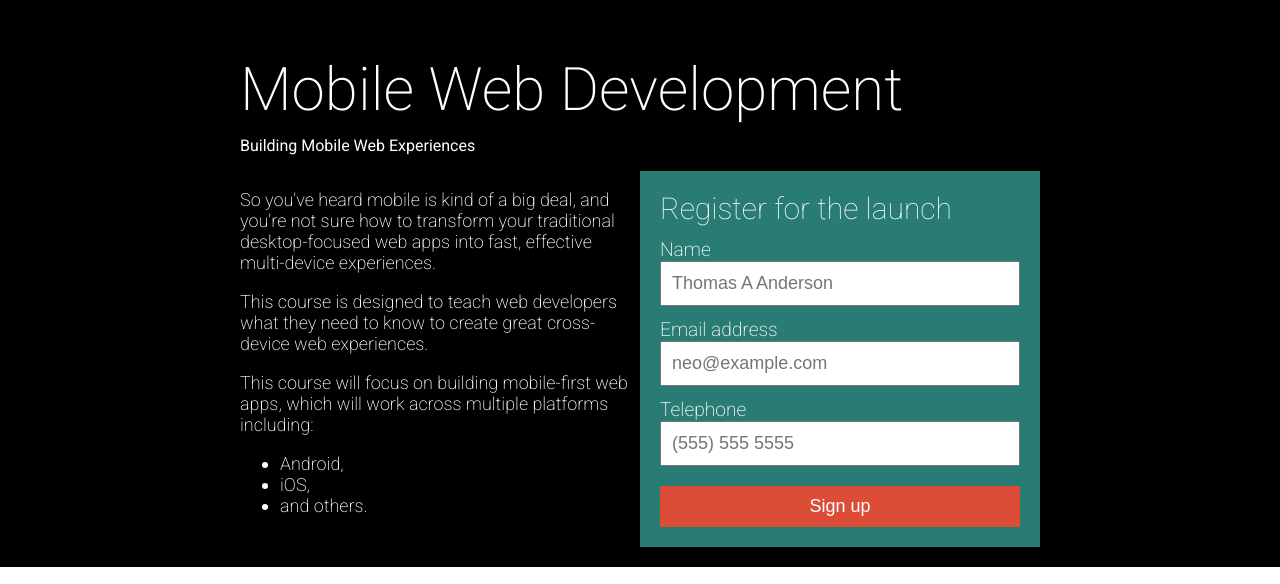
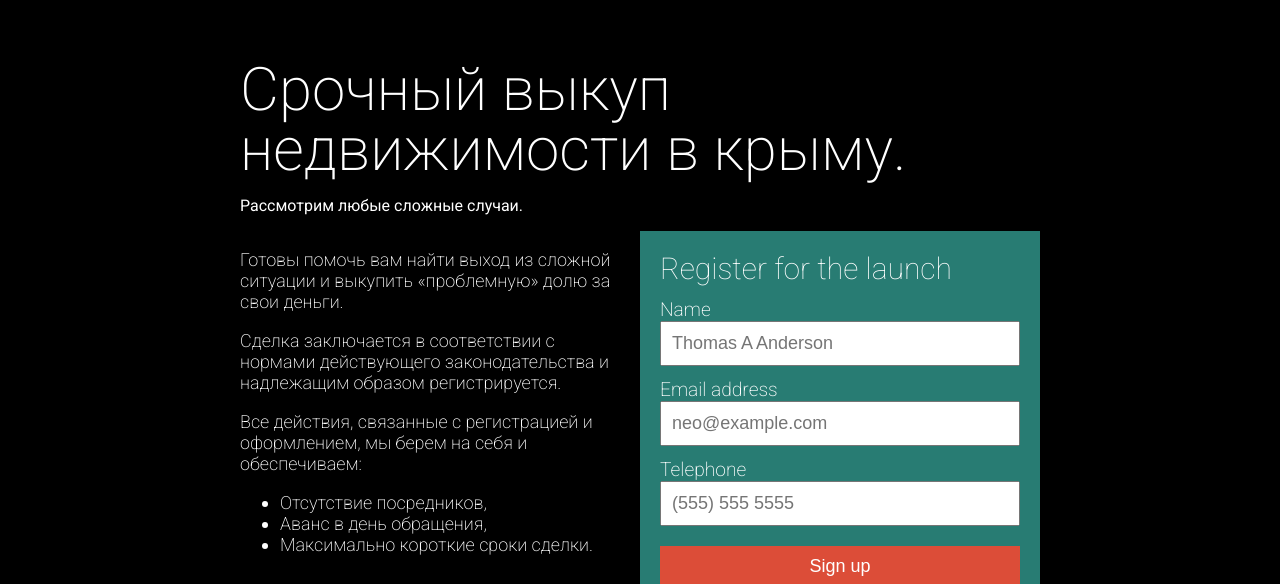
Before and after one commit to vo0doO/skupka, a plain HTML site: page index.html in a window 1280 px wide. Shown: the top 584 px of the page. Drawn offline with Linux system fonts and the light colour scheme.

Commit message:
Добавлен текст

```diff
--- a/index.html
+++ b/index.html
@@ -257,17 +257,17 @@
 <div id="headline">
     <div class="container">
         <header>
-            <h1>Mobile Web Development</h1>
-            <p>Building Mobile Web Experiences</p>
+            <h1>Срочный выкуп недвижимости в крыму.</h1>
+            <p>Рассмотрим любые сложные случаи.</p>
         </header>
         <div id="blurb">
-            <p>So you've heard mobile is kind of a big deal, and you're not sure how to transform your traditional desktop-focused web apps into fast, effective multi-device experiences.</p>
-            <p>This course is designed to teach web developers what they need to know to create great cross-device web experiences.</p>
-            <p>This course will focus on building mobile-first web apps, which will work across multiple platforms including:</p>
+            <p>Готовы помочь вам найти выход из сложной ситуации и выкупить «проблемную» долю за свои деньги.</p>
+            <p>Сделка заключается в соответствии с нормами действующего законодательства и надлежащим образом регистрируется.</p>
+            <p>Все действия, связанные с регистрацией и оформлением, мы берем на себя и обеспечиваем:</p>
             <ul>
-                <li>Android,
-                <li>iOS,
-                <li>and others.
+                <li>Отсутствие посредников,
+                <li>Аванс в день обращения,
+                <li>Максимально короткие сроки сделки.
             </ul>
         </div>
         <form method="post" id="register">
@@ -411,5 +411,20 @@
     }
     init();
 </script>
+<!--Firebase-->
+<script src="https://www.gstatic.com/firebasejs/4.12.0/firebase.js"></script>
+
+<script>
+  // Initialize Firebase
+  var config = {
+    apiKey: "AIzaSyBrmQzbLGYQvESUQrBNodOM5-_YgIimE7w",
+    authDomain: "doly-crim.firebaseapp.com",
+    databaseURL: "https://doly-crim.firebaseio.com",
+    projectId: "doly-crim",
+    storageBucket: "doly-crim.appspot.com",
+    messagingSenderId: "146627230420"
+  };
+  firebase.initializeApp(config);
+</script>
 </body>
 </html>
```
